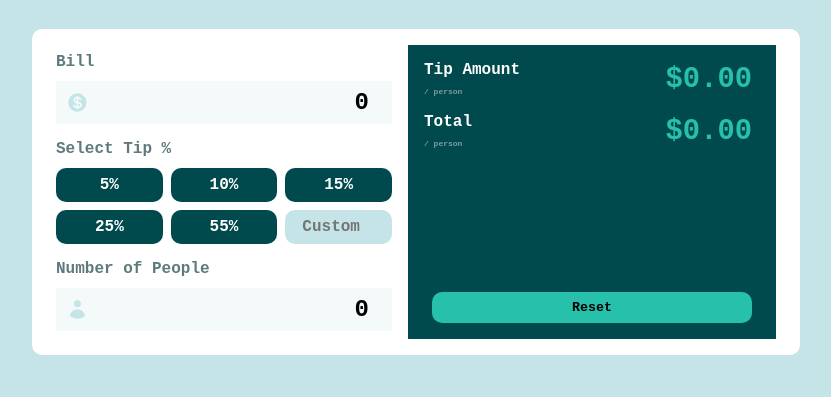
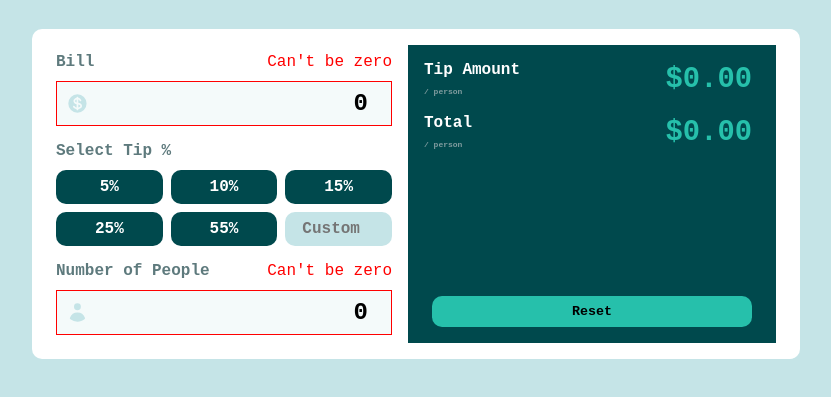
Before and after one commit to Zodinet-Internship-2024/zdn-thang-nguyen-lesson-03-bill-calculator, a plain HTML site: page index.html in a window 1280 px wide. Shown: the part 191-588 px from the top of the page, without its empty margins (224-1055 px from the left). Drawn offline with Linux system fonts and the light colour scheme; files whose address does not match are found by name.

Commit message:
refactor: logic announce error for validate bill & people

```diff
--- a/assets/styles.scss
+++ b/assets/styles.scss
@@ -66,8 +66,21 @@ body {
       flex-direction: column;
       justify-content: space-between;
       margin: 0.5rem 0;
-      &__title {
+      &__header {
+        display: flex;
         margin-bottom: 10px;
+        align-items: center;
+        justify-content: space-between;
+
+        .error__input--people,
+        .error__input--bill {
+          font-size: 1rem;
+          color: $neutral_White;
+          font-weight: 100;
+          color: red;
+        }
+      }
+      &__header--title {
         color: $neutral_Dark-grayish-cyan;
         font-size: 1rem;
       }
--- a/index.html
+++ b/index.html
@@ -14,7 +14,10 @@
       <div class="caculator">
         <section class="content__block block--left">
           <section class="form">
-            <p class="form__title">Bill</p>
+            <div class="form__header">
+              <label for="bill" class="form__header--title">Bill</label>
+              <span class="error__input--bill"></span>
+            </div>
             <div class="forn__input input--bill">
               <svg
                 xmlns="http://www.w3.org/2000/svg"
@@ -31,30 +34,40 @@
                   clip-rule="evenodd"
                 />
               </svg>
-              <input type="number" name="bill" value="0" min="0" />
+              <input type="number" id="bill" value="0" min="0" />
             </div>
           </section>
 
           <section class="form">
-            <p class="form__title">Select Tip %</p>
+            <div class="form__header">
+              <label class="form__header--title">Select Tip %</label>
+            </div>
             <ul class="tip-list">
               <li class="tip__select" value="5">5%</li>
               <li class="tip__select" value="10">10%</li>
               <li class="tip__select" value="15">15%</li>
               <li class="tip__select" value="25">25%</li>
               <li class="tip__select" value="55">55%</li>
+              <div>
+                <label for="select--custom"></label>
                 <input
                   type="number"
-                name="select--custom"
+                  id="select--custom"
                   placeholder="Custom"
                   min="0"
                   max="100"
                 />
+              </div>
             </ul>
           </section>
 
           <section class="form">
-            <p class="form__title">Number of People</p>
+            <div class="form__header">
+              <label for="person" class="form__header--title"
+                >Number of People</label
+              >
+              <span class="error__input--people"></span>
+            </div>
             <div class="forn__input input--peple">
               <svg
                 xmlns="http://www.w3.org/2000/svg"
@@ -66,7 +79,7 @@
                   d="M10 8a3 3 0 1 0 0-6 3 3 0 0 0 0 6ZM3.465 14.493a1.23 1.23 0 0 0 .41 1.412A9.957 9.957 0 0 0 10 18c2.31 0 4.438-.784 6.131-2.1.43-.333.604-.903.408-1.41a7.002 7.002 0 0 0-13.074.003Z"
                 />
               </svg>
-              <input type="number" name="person" value="0" min="0" />
+              <input type="number" id="person" value="0" min="0" />
             </div>
           </section>
         </section>
@@ -94,6 +107,6 @@
         </section>
       </div>
     </div>
-    <script src="./index.js"></script>
+    <script src="./js/index.js"></script>
   </body>
 </html>
--- a/index.js
+++ b/js/index.js
@@ -1,7 +1,9 @@
 document.addEventListener("DOMContentLoaded", () => {
-  const billInput = document.querySelector('input[name="bill"]');
-  const personInput = document.querySelector('input[name="person"]');
-  const tipCustomInput = document.querySelector('input[name="select--custom"]');
+  const billInput = document.querySelector('input[id="bill"]');
+  const errorSpanBill = document.querySelector(".error__input--bill");
+  const personInput = document.querySelector('input[id="person"]');
+  const errorSpanPerson = document.querySelector(".error__input--people");
+  const tipCustomInput = document.querySelector('input[id="select--custom"]');
   const tipList = document.querySelector("ul");
   const resetButton = document.querySelector(".description__button--reset");
   const tipMoneyElement = document.querySelector(
@@ -12,6 +14,7 @@ document.addEventListener("DOMContentLoaded", () => {
   );
 
   let valueTip = 0;
+  updateMoneyValues();
 
   function preventInvalidInput(event) {
     const invalidChars = /[-eE]+/;
@@ -33,8 +36,23 @@ document.addEventListener("DOMContentLoaded", () => {
   function updateMoneyValues() {
     const billValue = parseFloat(billInput.value);
     const tipPercentage = parseFloat(valueTip);
-    console.log(valueTip);
     const numberOfPeople = parseInt(personInput.value);
+
+    errorSpanBill.textContent = ""; // Clear error message initially
+    errorSpanPerson.textContent = "";
+
+    if (isNaN(billValue) || billValue === 0) {
+      errorSpanBill.textContent = "Can't be zero"; // Set error message
+      billInput.style.border = "1px solid red"; // Add red border
+    } else {
+      billInput.style.border = ""; // Remove red border (if present)
+    }
+    if (isNaN(numberOfPeople) || numberOfPeople === 0) {
+      errorSpanPerson.textContent = "Can't be zero"; // Set error message
+      personInput.style.border = "1px solid red"; // Add red border
+    } else {
+      personInput.style.border = ""; // Remove red border (if present)
+    }
 
     if (
       isNaN(billValue) ||
@@ -99,7 +117,7 @@ document.addEventListener("DOMContentLoaded", () => {
     billInput.value = 0;
     personInput.value = 0;
     valueTip = 0;
-    tipCustomInput.value = ''
+    tipCustomInput.value = "";
     tipList
       .querySelectorAll("li.active")
       .forEach((li) => li.classList.remove("active"));
```
Also changed, not shown: assets/styles.css, 1 other file. Lines whose indentation alone changed are shown as unchanged.
